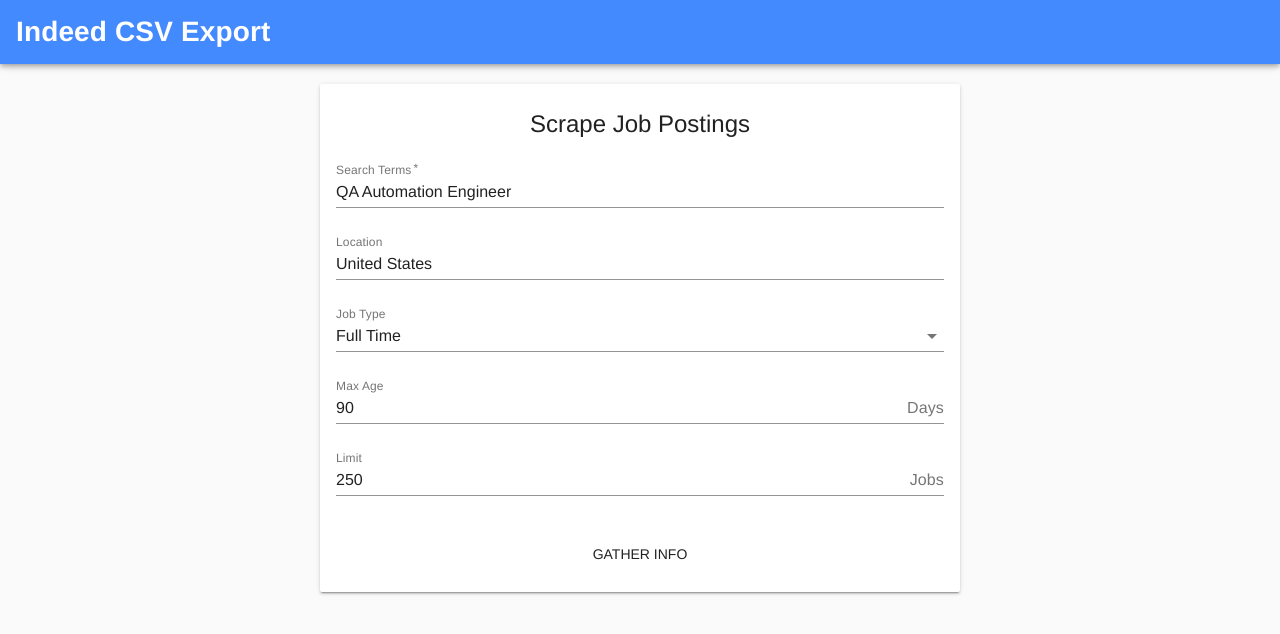
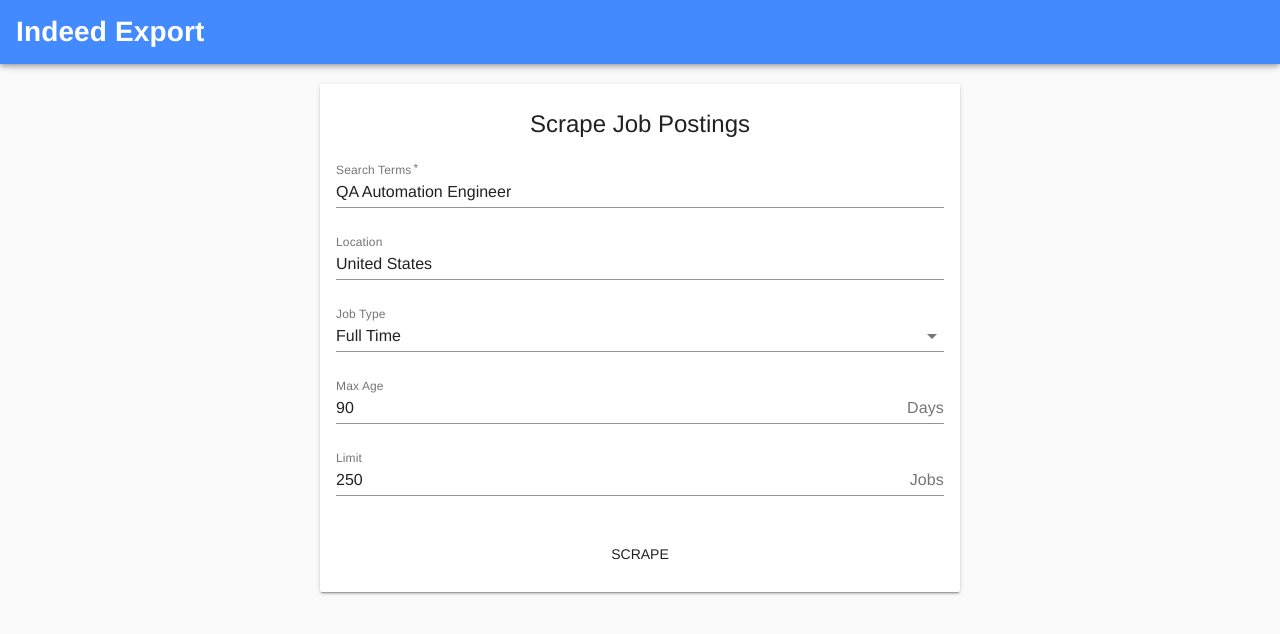
Before and after one commit to proofoftom/indeed-export, a Vue app: page / in a window 1280 px wide. Shown: the top 634 px of the page. Built offline with nearby package versions, Linux system fonts and the light colour scheme.

Commit message:
Simplify terminology

```diff
--- a/src/App.vue
+++ b/src/App.vue
@@ -1,7 +1,7 @@
 <template>
   <div id="app">
     <md-toolbar class="md-primary">
-      <h1>Indeed CSV Export</h1>
+      <h1>Indeed Export</h1>
     </md-toolbar>
     <IndeedScraperExport/>
   </div>
--- a/src/components/IndeedScraperExport.vue
+++ b/src/components/IndeedScraperExport.vue
@@ -50,15 +50,13 @@
       </md-card-content>
 
       <md-card-actions>
-        <md-button @click="scrapeResults">Gather Info</md-button>
+        <md-button @click="scrapeResults">Scrape</md-button>
       </md-card-actions>
       <md-progress-spinner v-show="scraping" :md-diameter="30" :md-stroke="3" md-mode="indeterminate" />
 
       <md-card-actions v-if="resultsScraped">
         <download-csv :data="jobs" :fields="['company', 'url', 'jobtitle']" :labels="{company: 'Company', url: 'URL', jobtitle: 'Job Title'}">
-          <md-button>
-            Export To CSV
-          </md-button>
+          <md-button>Export</md-button>
         </download-csv>
       </md-card-actions>
     </md-card>
```
